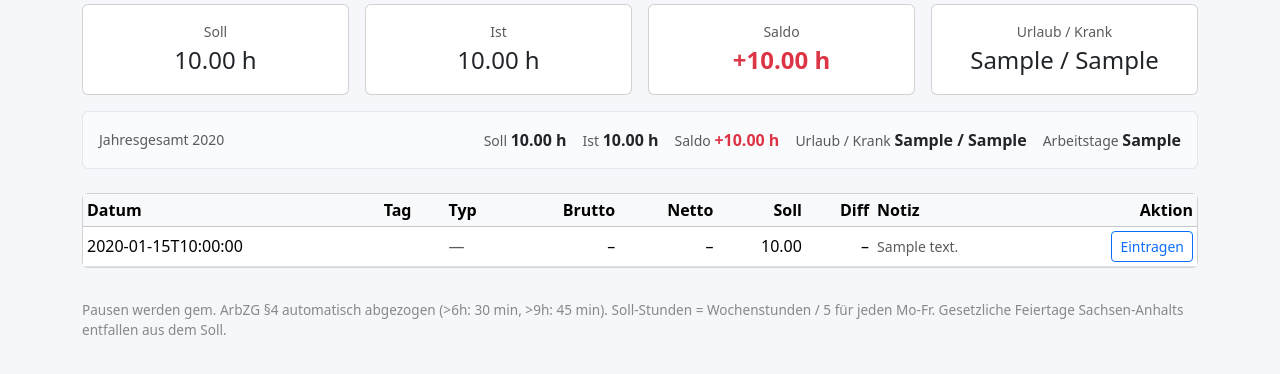
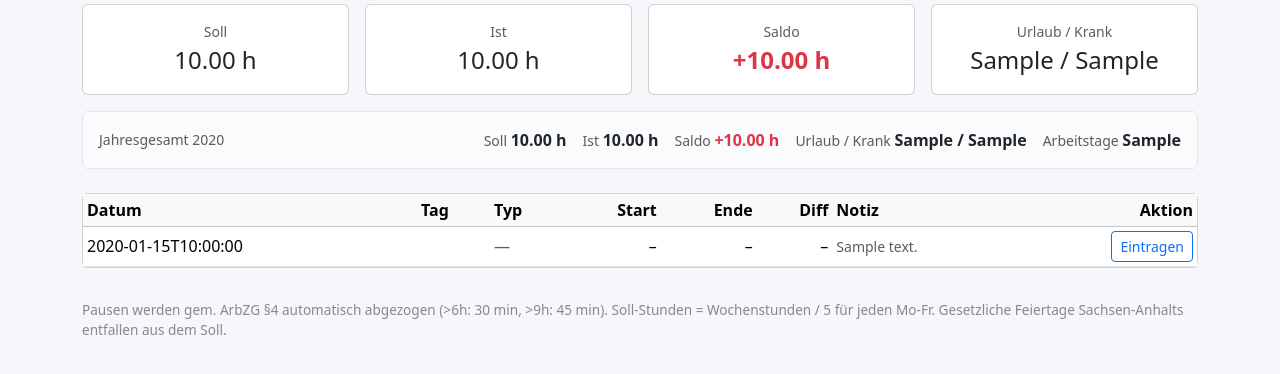
Before and after one commit to tillhanke/zeiterfassung, a Flask app: template templates/user_dashboard.html in a window 1280 px wide. Shown: the part 191-565 px from the top of the page. Run offline with Flask 3, Linux system fonts and the light colour scheme; tables that the repository leaves empty hold one stand-in row (values such as "Sample post"); the template is opened without the code that fills it: values that come from a table or form of the project are taken from there, most other values are stand-ins (such as "Sample title", 1, 10 or a date in 2020).

Commit message:
feat(dashboard): Tagestabelle zeigt Start-/Endzeit statt Brutto/Netto/Soll
Im User-Dashboard wurden die Spalten Brutto, Netto und Soll aus der
Tagestabelle entfernt, weil sie für die tägliche Sicht wenig Mehrwert
bieten. Stattdessen werden nun Start- und Endzeit des Arbeitstages
angezeigt. DaySummary trägt die Zeiten dafür mit; Diff/Saldo bleibt
erhalten.

Co-authored-by: Cursor <cursoragent@cursor.com>

```diff
--- a/logic.py
+++ b/logic.py
@@ -128,6 +128,8 @@ class DaySummary:
     net: float
     target: float
     note: str = ""
+    start: Optional[time] = None
+    end: Optional[time] = None
 
     @property
     def diff(self) -> float:
@@ -211,7 +213,10 @@ def build_month_summary(
             )
             note = f"{base_note} · Feiertag: {hname}" if is_holi else base_note
             days.append(
-                DaySummary(d, d.weekday(), "work", g, n, target, note)
+                DaySummary(
+                    d, d.weekday(), "work", g, n, target, note,
+                    start=wd.start_time, end=wd.end_time,
+                )
             )
             actual_total += n
             target_total += target
--- a/templates/user_dashboard.html
+++ b/templates/user_dashboard.html
@@ -108,9 +108,8 @@
           <th>Datum</th>
           <th>Tag</th>
           <th>Typ</th>
-          <th class="text-end">Brutto</th>
-          <th class="text-end">Netto</th>
-          <th class="text-end">Soll</th>
+          <th class="text-end">Start</th>
+          <th class="text-end">Ende</th>
           <th class="text-end">Diff</th>
           <th>Notiz</th>
           <th class="text-end">Aktion</th>
@@ -138,12 +137,11 @@
               {% endif %}
             </td>
             <td class="text-end">
-              {% if d.kind == 'work' %}{{ '%.2f'|format(d.gross) }}{% else %}–{% endif %}
+              {% if d.kind == 'work' and d.start %}{{ d.start.strftime('%H:%M') }}{% else %}–{% endif %}
             </td>
             <td class="text-end">
-              {% if d.kind in ('work','vacation','sick') %}{{ '%.2f'|format(d.net) }}{% else %}–{% endif %}
+              {% if d.kind == 'work' and d.end %}{{ d.end.strftime('%H:%M') }}{% else %}–{% endif %}
             </td>
-            <td class="text-end">{{ '%.2f'|format(d.target) }}</td>
             <td class="text-end">
               {% if (d.target > 0 or d.kind == 'work') and d.kind != 'future' %}
                 <span class="{{ 'month-saldo-positive' if d.diff >= 0 else 'month-saldo-negative' }}">
```
Also changed, not shown: tests/test_dashboard.py (+17 -0 lines), tests/test_logic.py (+18 -0 lines).
